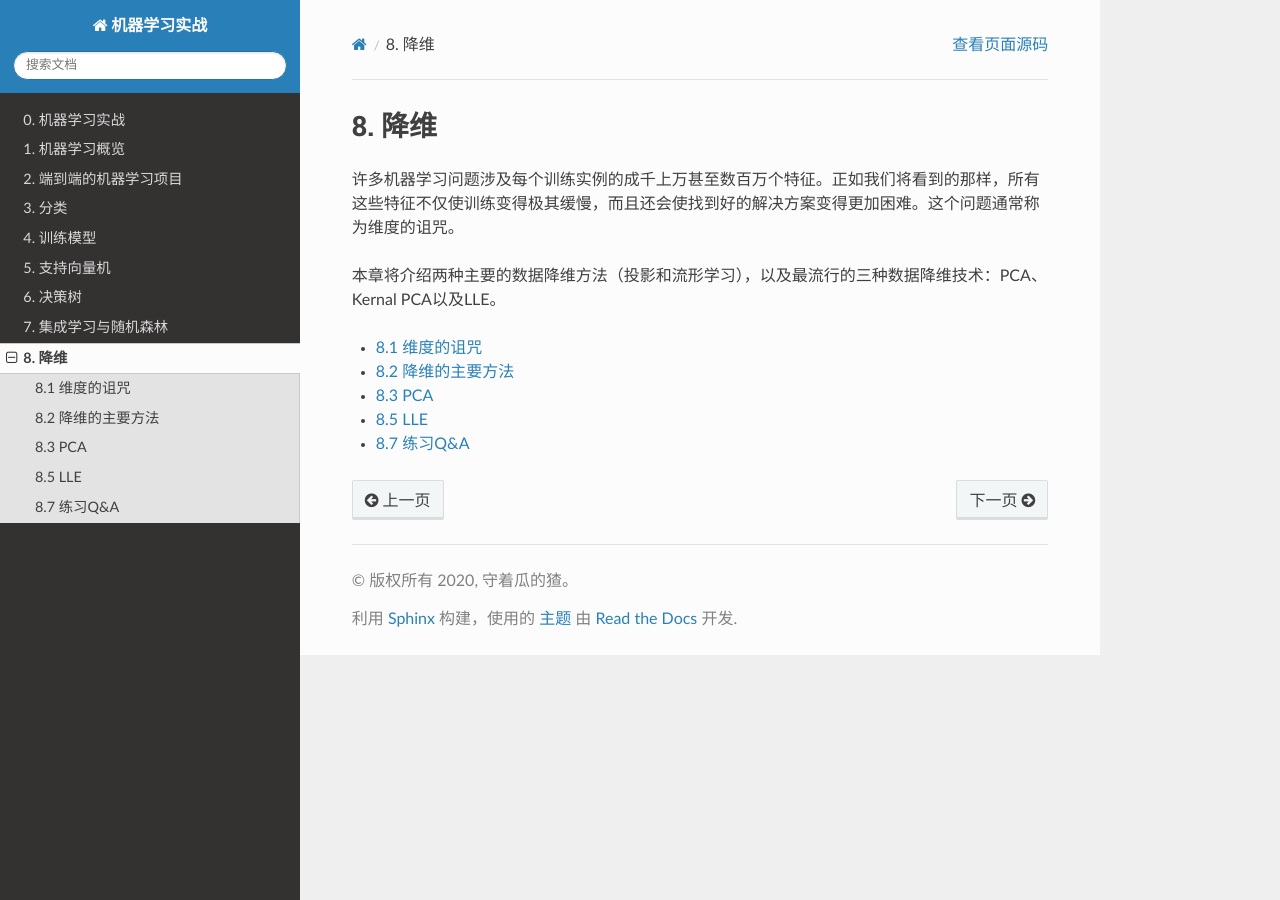
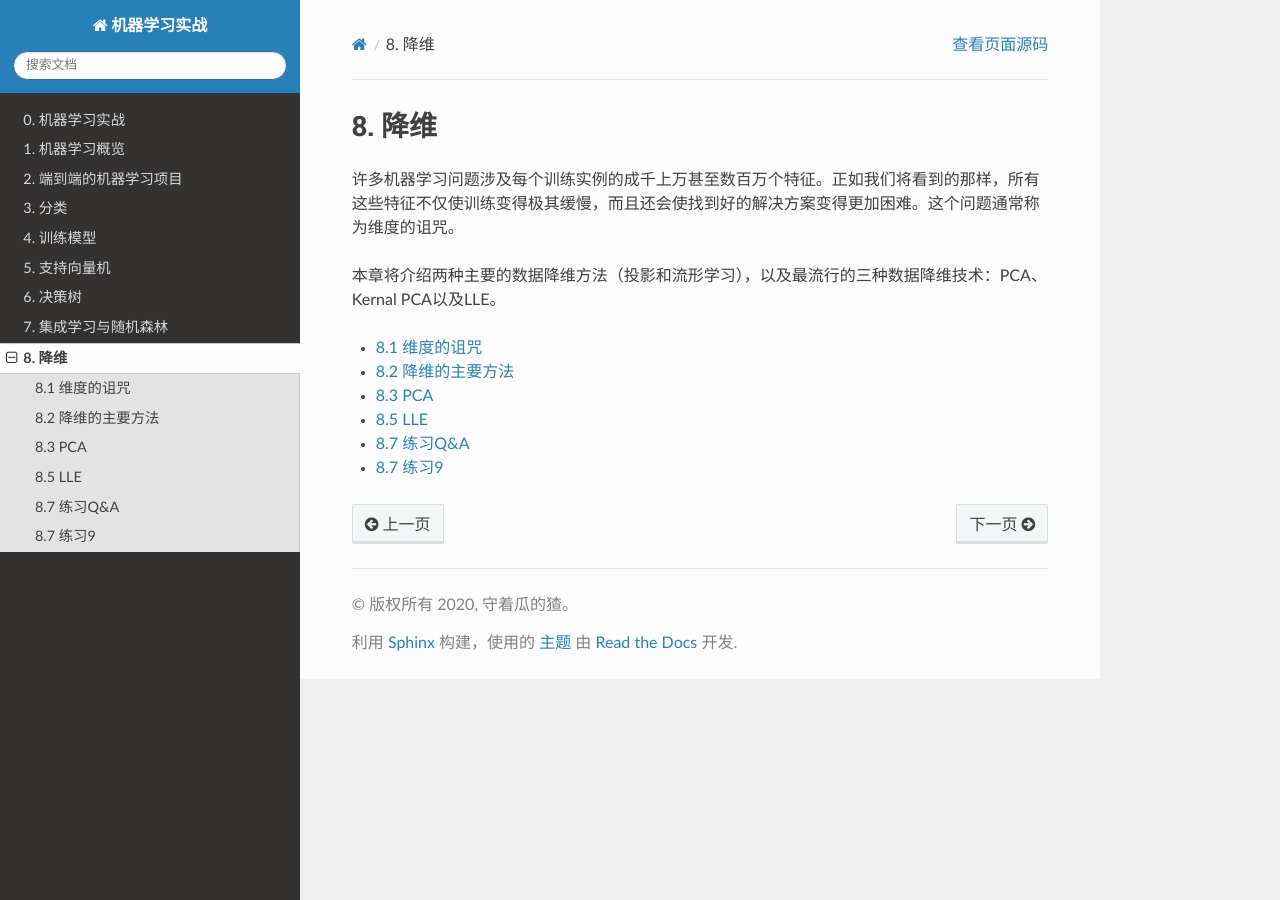
Before and after one commit to ShawnZhang31/ml-handson, a Sphinx documentation site: the page built from docs/source/chapter8/index.rst, in a window 1280 px wide. Built offline with Sphinx 7.4.7 and the Read the Docs theme 2.0.0, drawn with Linux system fonts in a browser that asks for light colours; formulas are drawn with MathJax 3; pages that are not in the unit, such as notebooks, are missing from menus.

Commit message:
docs: add chapter 8-7 9

```diff
--- a/docs/source/chapter8/index.rst
+++ b/docs/source/chapter8/index.rst
@@ -15,3 +15,4 @@
    8-5_LLE.ipynb
    8-6_other_reduce.ipynb
    8-7_exercise_qa.ipynb
+   8-7_exercise_9.ipynb
```
Also changed, not shown: docs/source/chapter8/8-7_exercise_9.ipynb (added).
